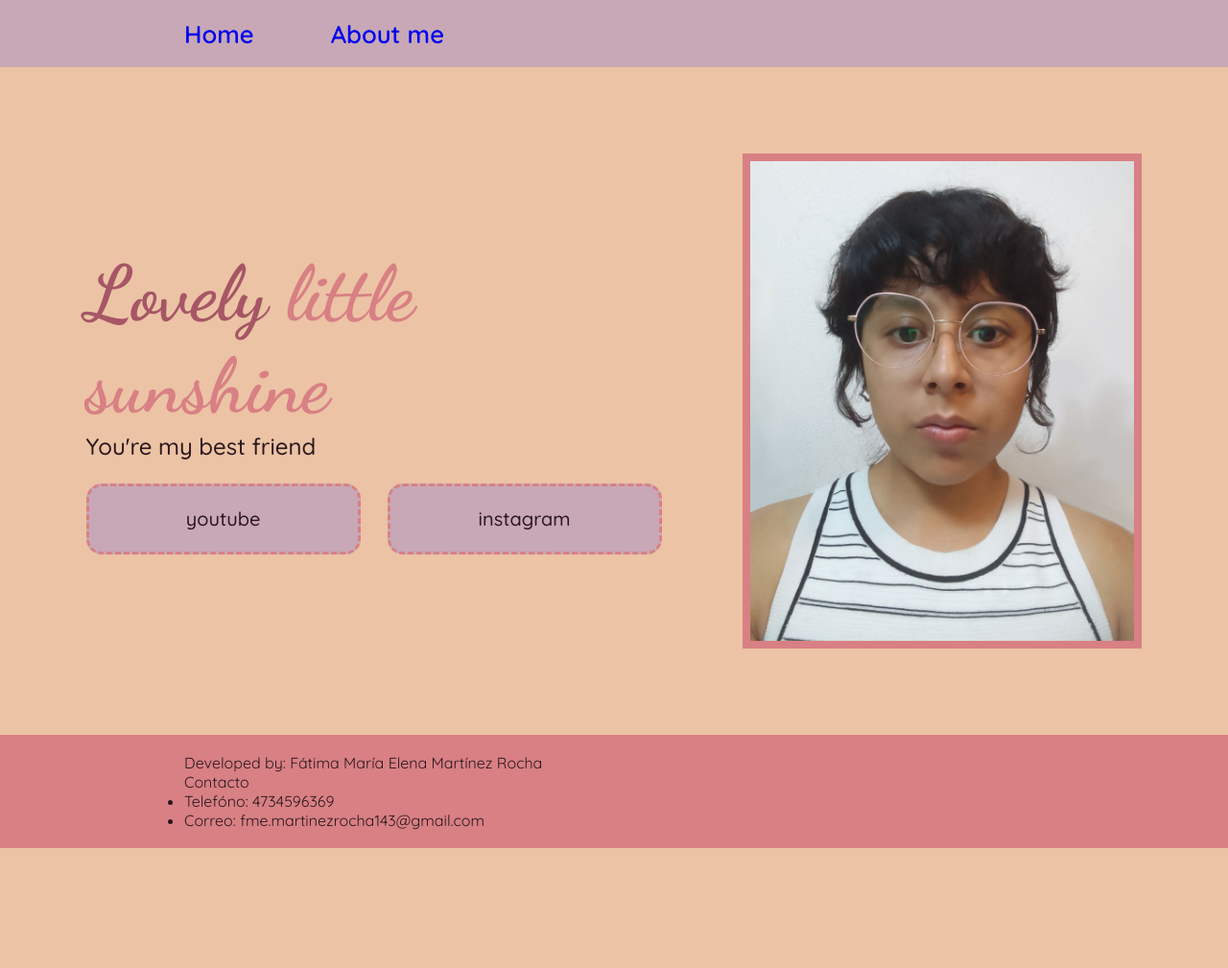
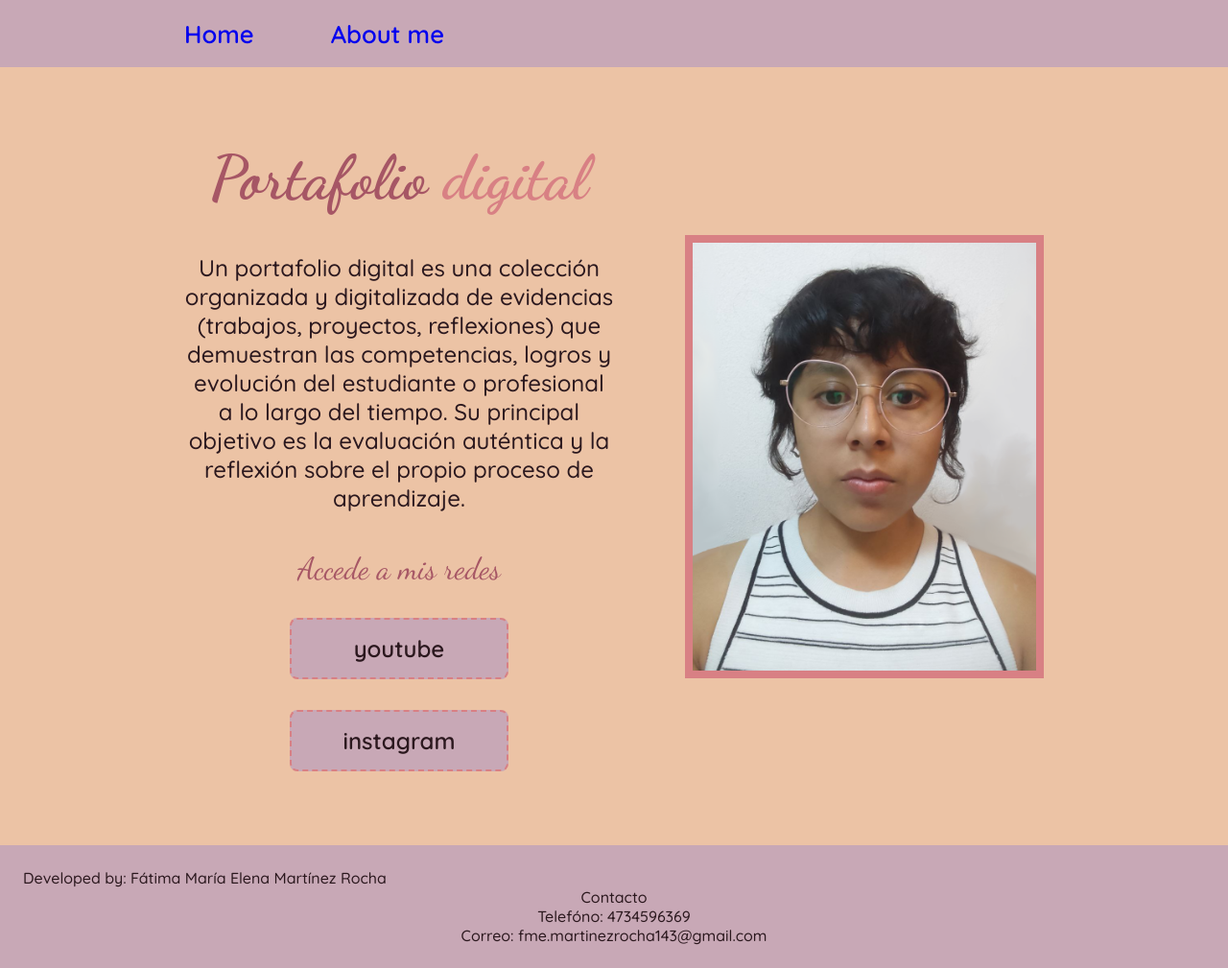
Before and after one commit to JustaSweetbean/My-webpage-heartemoji, a plain HTML site: page index.html in a window 1280 px wide. Shown: the whole page at 96% size. Before the commit the page ends 884 px from the top, so only its background shows below. Drawn offline with Linux system fonts and the light colour scheme.

Commit message:
index hrml solved

```diff
--- a/Style.css
+++ b/Style.css
@@ -34,68 +34,114 @@
 body {
     background-color: var(--primary-bg-color);
     color: var(--text-color);
-    height: 100vh;
     box-sizing: border-box;
 }
 
 h1 {
     color: var(--title-color);
-    font-size: 3rem;
+    font-size: 5rem;
 }
+
 .titulo_destaque {
     color: var(--complementary-two);
 }
+
 .contenido{
     display: flex;
     align-items:center;
-    margin: 7%;
+    padding: 6% 15%;
     justify-content: space-between;
+    align-items: center;
+    gap: 20px;
 }
 
 .contenido__presentacion{
-    width: 600px;
-    font-family: var(--paragraph-font);
-    font-weight: 500;
+    width: 50%;
+    display: flex;
+    text-align: center;
+    flex-direction: column;
+    gap: 40px;
 }
 
 .contenido__presentacion__titulo{
-    font-size: 80px;
+    font-size: 4rem;
     font-family: var(--titulo-font);
 }
 .contenido__presentacion__parrafo{
-    font-size: 24px;
+    font-size: 1.5rem;
+    font-family: var(--paragraph-font);
+    font-weight: 500;
 }
 
 .buttons{
     display: flex;
     justify-content: space-between;
-    padding-top: 4%;
+    flex-direction: column;
+    align-items: center;
+    gap: 32px;
+}
+
+.buttons__subtitle {
+    font-family: var(--titulo-font);
+    font-size: 2rem;
+    font-weight: 400;
 }
 
 .button_style {
-    width: 280px;
+    width: 50%;
+    text-align: center;
+    border-radius: 8px;
+    font-size: 1.5rem;
+    font-weight: 600;
+    padding: 15px 0;
+    display: flex;
+    justify-content: center;
+    text-decoration: none;
+    color: var(--text-color);
+    font-family: var(--paragraph-font);
     background-color:var(--complementary-one);
-    text-align: center;
-    padding: 21.5px 0;
-    border-radius: 16px;
-    border-style: dashed;
-    border-color: var(--complementary-two);
-    font-family: var(--paragraph-font);
-    font-size: 20px;
-    color:var(--text-color);
-    text-decoration: none;
+    border: 2px dashed var(--complementary-two);
+    gap: 10px;
+}
+
+/* changes button colour when the cursor is on */
+.button_style:hover {
+    background-color: var(--complementary-two);
+}
+
+.presentación__imagen {
+    width:40%;
+    border: .5rem solid #D88084;
 }
 
 .footer {
-    background-color: var(--complementary-two);
-    padding: 1.5% 0% 1.5% 15%;
+    background-color: var(--complementary-one);
+    padding: 1.5rem;
+    font-family: var(--paragraph-font);
+    font-weight: 500;
+    font-size: 1rem;
+    text-align: left;
 }
 
-.footer__content{
-    text-align:left;
-    font-family: var(--paragraph-font);
-    font-weight: 400;
-    font-size: 1rem;
+/* to adjust page for diferent screen sizes  */
+
+@media (max-width:1100px) {
+    .header{
+        padding: 10%;
+    }
+
+    .header__menu{
+        justify-content: center;
+    }
+
+    .contenido{
+        flex-direction: column-reverse;
+        padding: 5%;
+    }
+
+    .contenido__presentacion{
+        width: auto;
+    }
 }
 
 }
--- a/index.html
+++ b/index.html
@@ -1,5 +1,5 @@
 <!DOCTYPE html>
-<html lang="en">
+<html lang="es">
 <head>
     <meta charset="UTF-8">
     <meta name="viewport" content="width=device-width, initial-scale=1.0">
@@ -17,25 +17,24 @@
     </header>
     <main class="contenido">
     <section class="contenido__presentacion">
-        <h1 class="contenido__presentacion__titulo">Lovely <strong class="titulo_destaque">little sunshine</strong></h1>
-        <p class="contenido__presentacion__parrafo">You're my best friend</p>
+        <h1 class="contenido__presentacion__titulo">Portafolio <strong class="titulo_destaque">digital</strong></h1>
+        <p class="contenido__presentacion__parrafo">Un portafolio digital es una colección organizada y digitalizada de evidencias (trabajos, proyectos, reflexiones) que demuestran las competencias, logros y evolución del estudiante o profesional a lo largo del tiempo. Su principal objetivo es la evaluación auténtica y la reflexión sobre el propio proceso de aprendizaje.</p>
 
         <div class="buttons">
-            <a class="button_style" href="https://www.youtube.com/@nayhamistick2043">youtube</a>
-            <a class="button_style" href="https://www.instagram.com/just_a_sweetbean?igsh=MWhqZ2JjYWN0NGs5">instagram</a>
+            <h1 class="buttons__subtitle">Accede a mis redes</h1>
+                <a class="button_style" href="https://www.youtube.com/@nayhamistick2043">youtube</a>
+                <a class="button_style" href="https://www.instagram.com/just_a_sweetbean?igsh=MWhqZ2JjYWN0NGs5">instagram</a>
         </div>
     </section>
-    <img src="assets/Lena.png" alt="brown girl in white and blac stripes, t-shirt" style="width:400px;height:500px; border: .5rem solid #D88084;">
-      </main>
+    <img class="presentación__imagen" src="assets/Lena.png" alt="brown girl in white and blac stripes, t-shirt">
+    </main>
 
     <footer>
         <main class="footer">
-            <p class="footer__content">Developed by: Fátima María Elena Martínez Rocha</p>
-            <p class="footer__content">Contacto</p>
-            <ul class="footer__content">
-                <li>Telefóno: 4734596369</li>
-                <li>Correo: fme.martinezrocha143@gmail.com</li>
-            </ul>
+            <p>Developed by: Fátima María Elena Martínez Rocha</p>
+            <p style="text-align: center;">Contacto</p>
+                <p style="text-align: center;">Telefóno: 4734596369</p>
+                <p style="text-align: center;">Correo: fme.martinezrocha143@gmail.com</p>
         </main>
     </footer>
 </body>
```
Also changed, not shown: aboutme.html (+9 -1 lines).
